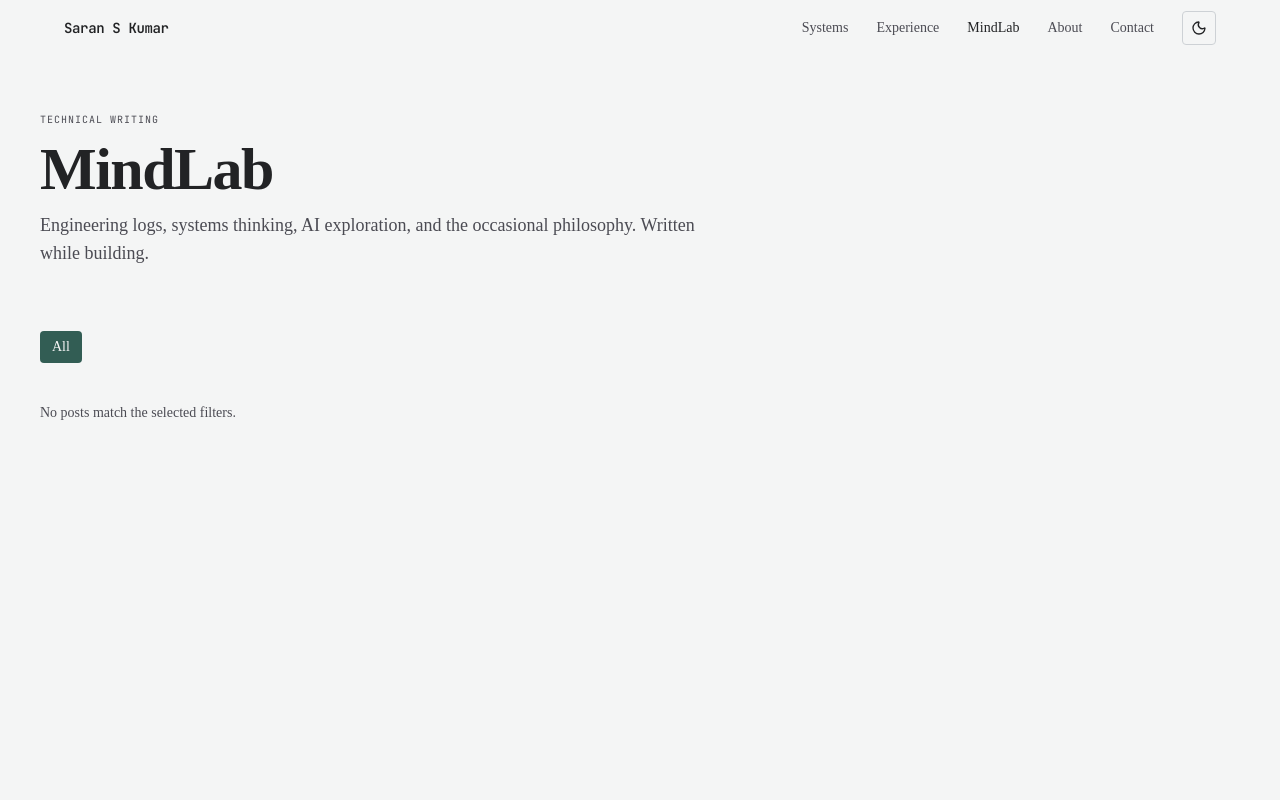
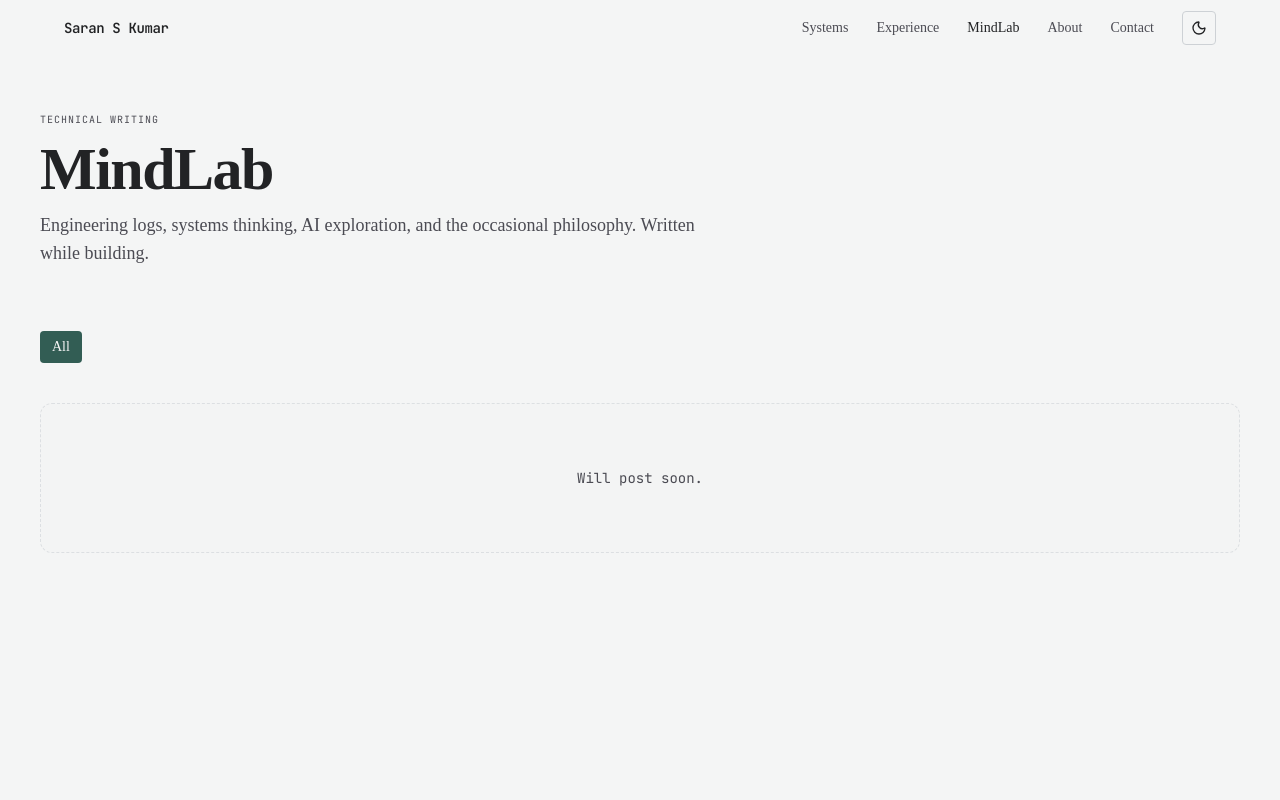
Before and after one commit to saranskumar/saranlive, a Next.js app: page /mindlab in a window 1280 px wide. Shown: the top 800 px of the page. Built offline with nearby package versions, Linux system fonts and the light colour scheme.

Commit message:
UI: Update MindLab empty state to display 'Will post soon.'

```diff
--- a/components/mindlab-client.tsx
+++ b/components/mindlab-client.tsx
@@ -60,9 +60,11 @@ export function MindLabClient({ posts, categories, tags }: MindLabClientProps) {
 
             {/* Posts grid */}
             {filtered.length === 0 ? (
-                <p className="text-muted-foreground text-sm">
-                    No posts match the selected filters.
-                </p>
+                <div className="py-16 text-center border border-dashed border-border/60 rounded-xl bg-muted/10">
+                    <p className="text-muted-foreground text-sm font-mono">
+                        Will post soon.
+                    </p>
+                </div>
             ) : (
                 <div className="grid grid-cols-1 md:grid-cols-2 gap-6">
                     {filtered.map((post) => (
```
